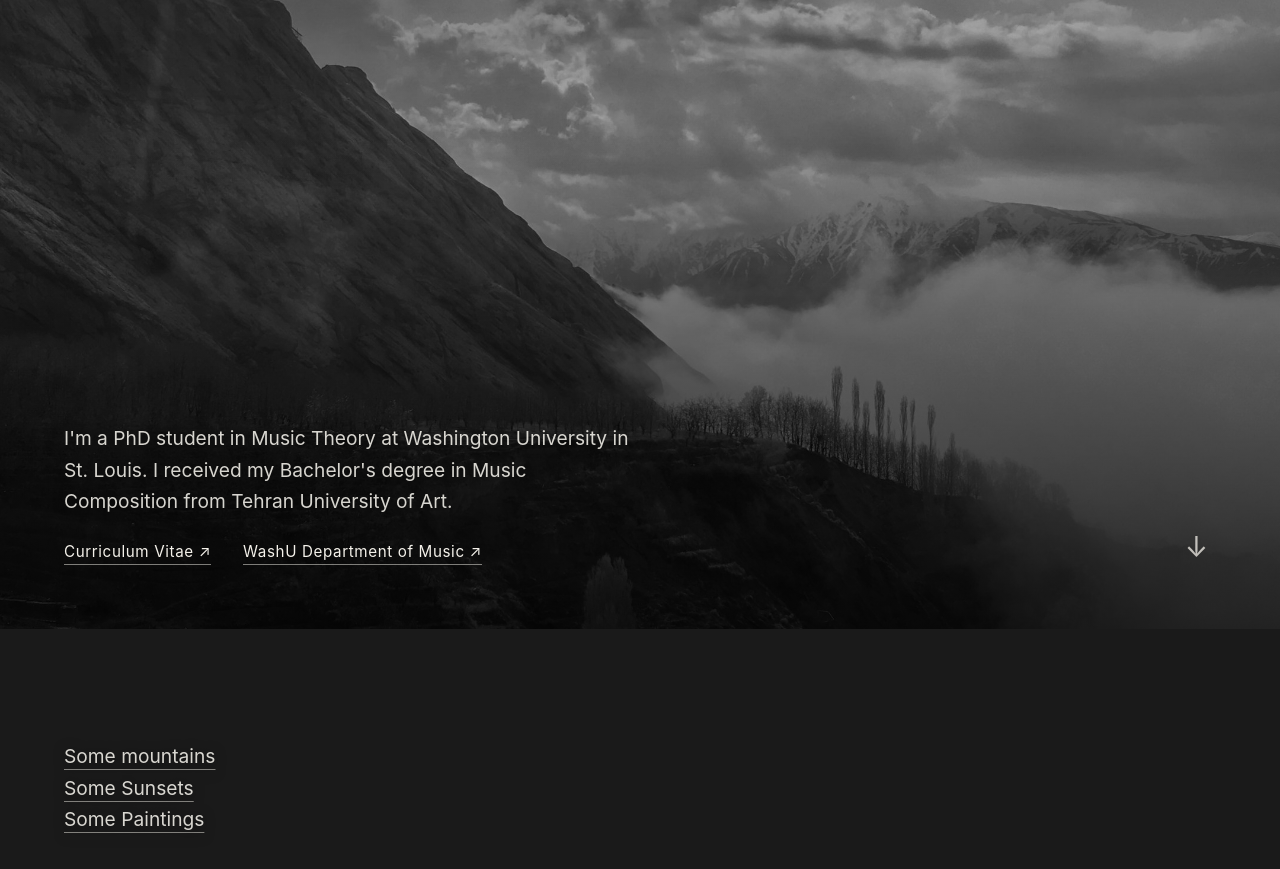
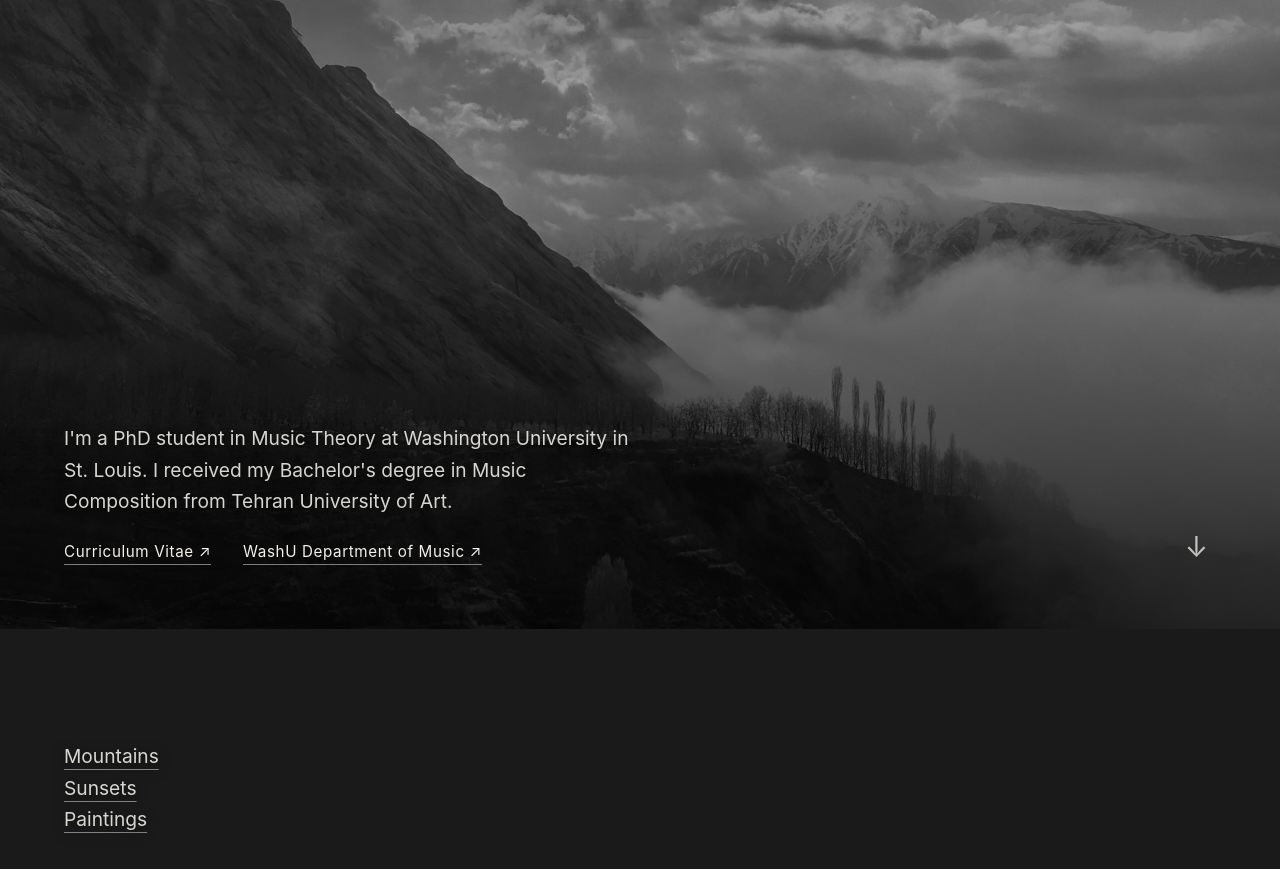
Before and after one commit to khashayarshahriyari/khashayar, a plain HTML site: page index.html in a window 1280 px wide. Shown: the part 171-1040 px from the top of the page. Drawn offline with Linux system fonts and the light colour scheme.

Commit message:
Update index.html

```diff
--- a/index.html
+++ b/index.html
@@ -36,7 +36,7 @@
 
       <li>
         <details name="gallery">
-          <summary>Some mountains</summary>
+          <summary>Mountains</summary>
           <div class="gallery">
             <figure style="--r:1.333"><img src="images/mountains-01.jpg" alt="Sunlit brown hills and green slopes under a blue sky with clouds" loading="lazy" decoding="async"></figure>
             <figure style="--r:1.607"><img src="images/mountains-02.jpg" alt="Snow-dusted mountain ridge above a band of fog" loading="lazy" decoding="async"></figure>
@@ -53,7 +53,7 @@
 
       <li>
         <details name="gallery">
-          <summary>Some Sunsets</summary>
+          <summary>Sunsets</summary>
           <div class="gallery">
             <figure style="--r:1.333"><img src="images/sunsets-01.jpg" alt="Pink and violet sunset sky over white apartment buildings" loading="lazy" decoding="async"></figure>
             <figure style="--r:1.333"><img src="images/sunsets-02.jpg" alt="Orange glow and deep blue sky behind a tower block and a crane" loading="lazy" decoding="async"></figure>
@@ -66,7 +66,7 @@
 
       <li>
         <details name="gallery">
-          <summary>Some Paintings</summary>
+          <summary>Paintings</summary>
           <div class="gallery">
             <figure style="--r:0.744"><img src="images/paintings-01.jpg" alt="Abstract painting of a dark red peak against a blue field with a red border" loading="lazy" decoding="async"></figure>
             <figure style="--r:0.992"><img src="images/paintings-02.jpg" alt="Painting of a black and grey dog against a rust-orange background" loading="lazy" decoding="async"></figure>
```
